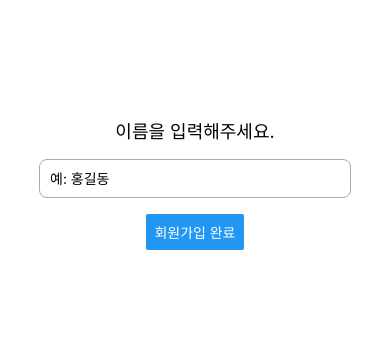
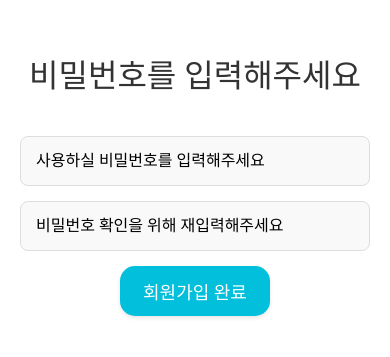
Before and after one commit to Zsun3011/Sonju_Frontend, a React Native app: screen /AddChildInfo in a window 390 px wide. Shown: the part 239-596 px from the top of the page. Built offline with nearby package versions, Linux system fonts and the light colour scheme.

Commit message:
moon 브랜치 작업 내용 저장

```diff
--- a/react-native.config.js
+++ b/react-native.config.js
@@ -1,3 +1,3 @@
 module.exports = {
-  assets: ['./src/assets/fonts'],
+  assets: ['./assets/fonts/'],
 };
--- a/src/pages/Onboarding/AddChildInfoScreen.tsx
+++ b/src/pages/Onboarding/AddChildInfoScreen.tsx
@@ -1,25 +1,84 @@
 import React, { useState } from 'react';
-import { View, Text, TextInput, Button, StyleSheet } from 'react-native';
+import { View, Text, TextInput, TouchableOpacity, Alert } from 'react-native';
+import { onboardingStyles as s } from '../../style/Template';
 
-export default function AddChildInfoScreen({ navigation }: any) {
-  const [name, setName] = useState('');
+export default function AddChildInfoScreen({ route, navigation }: any) {
+  // 이전 화면에서 전달받은 데이터
+  const { phone, name, verificationCode } = route.params || {};
+
+  const [password, setPassword] = useState('');
+  const [passwordConfirm, setPasswordConfirm] = useState('');
+
+  const handleSignUp = () => {
+    // 1. 비밀번호 입력 확인
+    if (!password || !passwordConfirm) {
+      Alert.alert('오류', '비밀번호를 입력해주세요');
+      return;
+    }
+
+    // 2. 비밀번호 길이 확인 (최소 6자리)
+    if (password.length < 6) {
+      Alert.alert('오류', '비밀번호는 최소 6자리 이상이어야 합니다');
+      return;
+    }
+
+    // 3. 비밀번호 일치 확인
+    if (password !== passwordConfirm) {
+      Alert.alert('오류', '비밀번호가 일치하지 않습니다');
+      return;
+    }
+
+    // 4. 최종 회원가입 데이터
+    const signUpData = {
+      name: name,
+      phone: phone,
+      verificationCode: verificationCode,
+      password: password
+    };
+
+    console.log('회원가입 데이터:', signUpData);
+
+    // TODO: 백엔드 API 호출
+    // try {
+    //   await authAPI.signUp(signUpData);
+    //   Alert.alert('성공', '회원가입이 완료되었습니다!', [
+    //     { text: '확인', onPress: () => navigation.navigate('Login') }
+    //   ]);
+    // } catch (error) {
+    //   Alert.alert('오류', '회원가입에 실패했습니다');
+    // }
+
+    // 임시: 회원가입 완료 후 로그인 화면으로
+    Alert.alert('성공', '회원가입이 완료되었습니다!', [
+      { text: '확인', onPress: () => navigation.navigate('Login') }
+    ]);
+  };
 
   return (
-    <View style={styles.container}>
-      <Text style={styles.title}>이름을 입력해주세요.</Text>
+    <View style={s.container1}>
+      <Text style={s.title}>비밀번호를 입력해주세요</Text>
+
       <TextInput
-        style={styles.input}
-        placeholder="예: 홍길동"
-        value={name}
-        onChangeText={setName}
+        style={s.input}
+        placeholder="사용하실 비밀번호를 입력해주세요"
+        value={password}
+        onChangeText={setPassword}
+        secureTextEntry  // 비밀번호 숨김 처리
+        autoCapitalize="none"  // 자동 대문자 변환 방지
       />
-      <Button title="회원가입 완료" onPress={() => navigation.navigate('Login')} />
+
+      <TextInput
+        style={s.input}
+        placeholder="비밀번호 확인을 위해 재입력해주세요"
+        value={passwordConfirm}
+        onChangeText={setPasswordConfirm}
+        secureTextEntry  // 비밀번호 숨김 처리
+        autoCapitalize="none"
+      />
+
+      <TouchableOpacity style={s.smallButton} onPress={handleSignUp}>
+        <Text style={s.buttonText}>회원가입 완료</Text>
+      </TouchableOpacity>
     </View>
   );
 }
-
-const styles = StyleSheet.create({
-  container: { flex: 1, justifyContent: 'center', alignItems: 'center', backgroundColor: '#fff' },
-  title: { fontSize: 18, marginBottom: 16 },
-  input: { width: '80%', borderWidth: 1, borderColor: '#aaa', padding: 10, marginBottom: 16, borderRadius: 8 },
-});
--- a/src/pages/Onboarding/LoginScreen.tsx
+++ b/src/pages/Onboarding/LoginScreen.tsx
@@ -1,34 +1,78 @@
 import React, { useState } from 'react';
-import { View, Text, TextInput, Button, StyleSheet } from 'react-native';
-import { Alert } from 'react-native';
+import { View, Text, TextInput, TouchableOpacity, Alert, ActivityIndicator } from 'react-native';
+import { onboardingStyles as s } from '../../style/Template';
 
 export default function LoginScreen({ navigation }: any) {
   const [phone, setPhone] = useState('');
   const [password, setPassword] = useState('');
+  const [loading, setLoading] = useState(false);
+
+  // 전화번호 포맷팅 함수 (숫자만 추출)
+  const formatPhone = (text: string) => {
+    const numbers = text.replace(/[^0-9]/g, '');
+    return numbers.slice(0, 11);
+  };
+
+  const handlePhoneChange = (text: string) => {
+    const formatted = formatPhone(text);
+    setPhone(formatted);
+  };
+
+  const handleLogin = async () => {
+    // 유효성 검사
+    if (!phone || !password) {
+      Alert.alert('오류', '전화번호와 비밀번호를 입력해주세요');
+      return;
+    }
+
+    // 전화번호 형식 검사
+    if (phone.length !== 11 || !phone.startsWith('010')) {
+      Alert.alert('오류', '올바른 전화번호를 입력해주세요\n(010으로 시작하는 11자리)');
+      return;
+    }
+
+    // 비밀번호 길이 확인
+    if (password.length < 6) {
+      Alert.alert('오류', '비밀번호는 최소 6자리 이상입니다');
+      return;
+    }
+  };
 
   return (
-    <View style={styles.container}>
-      <Text style={styles.title}>로그인</Text>
+    <View style={s.container1}>
+      <Text style={s.title}>로그인</Text>
+
       <TextInput
-        style={styles.input}
-        placeholder="전화번호를 입력하세요"
+        style={s.input}
+        placeholder="01012345678"
         value={phone}
-        onChangeText={setPhone}
+        onChangeText={handlePhoneChange}
+        keyboardType="number-pad"
+        maxLength={11}
+        editable={!loading}
       />
+
       <TextInput
-        style={styles.input}
+        style={s.input}
         placeholder="비밀번호를 입력하세요"
         secureTextEntry
         value={password}
         onChangeText={setPassword}
+        autoCapitalize="none"
+        editable={!loading}
       />
-      <Button title="로그인" onPress={() => Alert.alert('로그인 시도')} />
+
+      <TouchableOpacity
+        style={s.smallButton}
+        onPress={handleLogin}
+        disabled={loading}
+      >
+        {loading ? (
+          <ActivityIndicator color="#fff" />
+        ) : (
+          <Text style={s.buttonText}>로그인</Text>
+        )}
+      </TouchableOpacity>
     </View>
   );
 }
-
-const styles = StyleSheet.create({
-  container: { flex: 1, justifyContent: 'center', alignItems: 'center', backgroundColor: '#fff' },
-  title: { fontSize: 22, fontWeight: '600', marginBottom: 24 },
-  input: { width: '80%', borderWidth: 1, borderColor: '#aaa', padding: 10, marginBottom: 16, borderRadius: 8 },
-});
--- a/src/pages/Onboarding/SignUpStep1Screen.tsx
+++ b/src/pages/Onboarding/SignUpStep1Screen.tsx
@@ -1,26 +1,67 @@
 import React, { useState } from 'react';
-import { View, Text, TextInput, Button, StyleSheet } from 'react-native';
+import { View, Text, TextInput, TouchableOpacity, Alert } from 'react-native';
+import { onboardingStyles as s } from '../../style/Template';
 
 export default function SignUpStep1Screen({ navigation }: any) {
   const [phone, setPhone] = useState('');
+  const [name, setName] = useState('');
+
+  // 전화번호 포맷팅 함수 (숫자만 추출)
+  const formatPhone = (text: string) => {
+    // 숫자만 남기기
+    const numbers = text.replace(/[^0-9]/g, '');
+    // 11자리 제한
+    return numbers.slice(0, 11);
+  };
+
+  const handlePhoneChange = (text: string) => {
+    const formatted = formatPhone(text);
+    setPhone(formatted);
+  };
+
+  const handleNext = () => {
+    // 유효성 검사
+    if (!name.trim()) {
+      Alert.alert('오류', '이름을 입력해주세요');
+      return;
+    }
+
+    if (phone.length !== 11 || !phone.startsWith('010')) {
+      Alert.alert('오류', '올바른 전화번호를 입력해주세요\n(010으로 시작하는 11자리)');
+      return;
+    }
+
+    // 다음 화면으로 데이터 전달 (중요!)
+    navigation.navigate('SignUpStep2', {
+      phone: phone,
+      name: name.trim()
+    });
+  };
 
   return (
-    <View style={styles.container}>
-      <Text style={styles.title}>전화번호를 입력해주세요.</Text>
+    <View style={s.container1}>
+      <Text style={s.title}>이름과 전화번호를 {'\n'} 입력해주세요</Text>
+
       <TextInput
-        style={styles.input}
-        keyboardType="number-pad"
-        placeholder="010-0000-0000"
+        style={s.input}
+        placeholder="이름을 입력하세요"
+        value={name}
+        onChangeText={setName}
+        maxLength={20}  // 이름 최대 길이 제한
+      />
+
+      <TextInput
+        style={s.input}
+        keyboardType="number-pad"  // phone-pad → number-pad (숫자만)
+        placeholder="01012345678"
         value={phone}
-        onChangeText={setPhone}
+        onChangeText={handlePhoneChange}
+        maxLength={11}  // 11자리 제한
       />
-      <Button title="인증번호 받기" onPress={() => navigation.navigate('SignUpStep2')} />
+
+      <TouchableOpacity style={s.smallButton} onPress={handleNext}>
+        <Text style={s.buttonText}>인증번호 받기</Text>
+      </TouchableOpacity>
     </View>
   );
 }
-
-const styles = StyleSheet.create({
-  container: { flex: 1, justifyContent: 'center', alignItems: 'center', backgroundColor: '#fff' },
-  title: { fontSize: 18, marginBottom: 16 },
-  input: { width: '80%', borderWidth: 1, borderColor: '#aaa', padding: 10, marginBottom: 16, borderRadius: 8 },
-});
--- a/src/pages/Onboarding/SignUpStep2Screen.tsx
+++ b/src/pages/Onboarding/SignUpStep2Screen.tsx
@@ -1,26 +1,48 @@
 import React, { useState } from 'react';
-import { View, Text, TextInput, Button, StyleSheet } from 'react-native';
+import { View, Text, TextInput, TouchableOpacity, Alert } from 'react-native';
+import { onboardingStyles as s } from '../../style/Template';
 
-export default function SignUpStep2Screen({ navigation }: any) {
+export default function SignUpStep2Screen({ route, navigation }: any) {
+  // Step1에서 전달받은 데이터
+  const { phone, name } = route.params || {};
+
   const [code, setCode] = useState('');
 
+  const handleNext = () => {
+    // 유효성 검사
+    if (!code || code.length !== 6) {
+      Alert.alert('오류', '인증번호 6자리를 입력해주세요');
+      return;
+    }
+
+    // TODO: 여기서 백엔드에 인증번호 검증 API 호출
+    // await authAPI.verifyCode(phone, code);
+
+    // 다음 화면으로 데이터 전달
+    navigation.navigate('AddChildInfo', {
+      phone: phone,
+      name: name,
+      verificationCode: code
+    });
+  };
+
   return (
-    <View style={styles.container}>
-      <Text style={styles.title}>인증번호를 입력해주세요.</Text>
+    <View style={s.container1}>
+      <Text style={s.title}>인증번호를 입력해주세요</Text>
+      {phone && (
+        <Text style={s.maintext}>{phone}로 전송된 인증번호</Text>
+      )}
       <TextInput
-        style={styles.input}
+        style={s.input}
         keyboardType="number-pad"
         placeholder="123456"
         value={code}
-        onChangeText={setCode}
+        onChangeText={(text) => setCode(text.slice(0, 6))}  // 6자리 제한
+        maxLength={6}
       />
-      <Button title="다음으로" onPress={() => navigation.navigate('AddChildInfo')} />
+      <TouchableOpacity style={s.smallButton} onPress={handleNext}>
+        <Text style={s.buttonText}>다음으로</Text>
+      </TouchableOpacity>
     </View>
   );
 }
-
-const styles = StyleSheet.create({
-  container: { flex: 1, justifyContent: 'center', alignItems: 'center', backgroundColor: '#fff' },
-  title: { fontSize: 18, marginBottom: 16 },
-  input: { width: '80%', borderWidth: 1, borderColor: '#aaa', padding: 10, marginBottom: 16, borderRadius: 8 },
-});
--- a/src/pages/Onboarding/WelcomeScreen.tsx
+++ b/src/pages/Onboarding/WelcomeScreen.tsx
@@ -1,42 +1,26 @@
 import React from 'react';
-import { View, Text, Button, StyleSheet } from 'react-native';
+import { View, Text, TouchableOpacity, Image } from 'react-native';
+import { onboardingStyles as s } from '../../style/Template';
 
 export default function WelcomeScreen({ navigation }: any) {
   return (
-    <View style={styles.container1}>
-      <Text style={styles.title}>할머니, 할아버지 </Text>
-      <Text style={styles.title}> 안녕하세요! </Text>
-      <View style={styles.container2}>
-        <Button title="로그인" onPress={() => navigation.navigate('Login')} />
-        <Button title="회원가입" onPress={() => navigation.navigate('SignUpStep1')} />
+    <View style={s.container1}>
+      <Text style={s.title}>할머니, 할아버지{'\n'}안녕하세요!</Text>
+
+      <Image
+        source={require('../../../assets/images/손주전신1.png')}
+        style={s.welcomeImage}
+        resizeMode="contain"
+      />
+
+      <View style={s.container2}>
+        <TouchableOpacity style={s.smallButton} onPress={() => navigation.navigate('Login')}>
+          <Text style={s.buttonText}>로그인</Text>
+        </TouchableOpacity>
+        <TouchableOpacity style={s.smallButton} onPress={() => navigation.navigate('SignUpStep1')}>
+          <Text style={s.buttonText}>회원가입</Text>
+        </TouchableOpacity>
       </View>
     </View>
   );
 }
-
-const styles = StyleSheet.create({
-  container1: {
-    flex: 1,
-    justifyContent: 'center',
-    alignItems: 'center',
-    backgroundColor: '#fff',
-  },
-  container2: {
-    flexDirection: 'row',           // 가로 방향으로 배치
-    alignItems: 'center',           // 세로 중앙 정렬
-    justifyContent: 'space-between',// 요소 간 균등 간격 (또는 'center')
-    paddingVertical: 200,
-    paddingHorizontal: 20,
-  },
-  title: {
-    fontFamily: 'Pretendard-Bold',
-    fontSize: 32,
-    color: '#333',
-  },
-  subtitle: {
-    fontFamily: 'Pretendard-Regular',
-    fontSize: 24,
-    color: '#777',
-    marginTop: 10,
-  },
-});
```
Also changed, not shown: src/style/Template.ts (+10 -0 lines), assets/images/손주전신1.png (added), assets/images/손주전신2.png (added).
